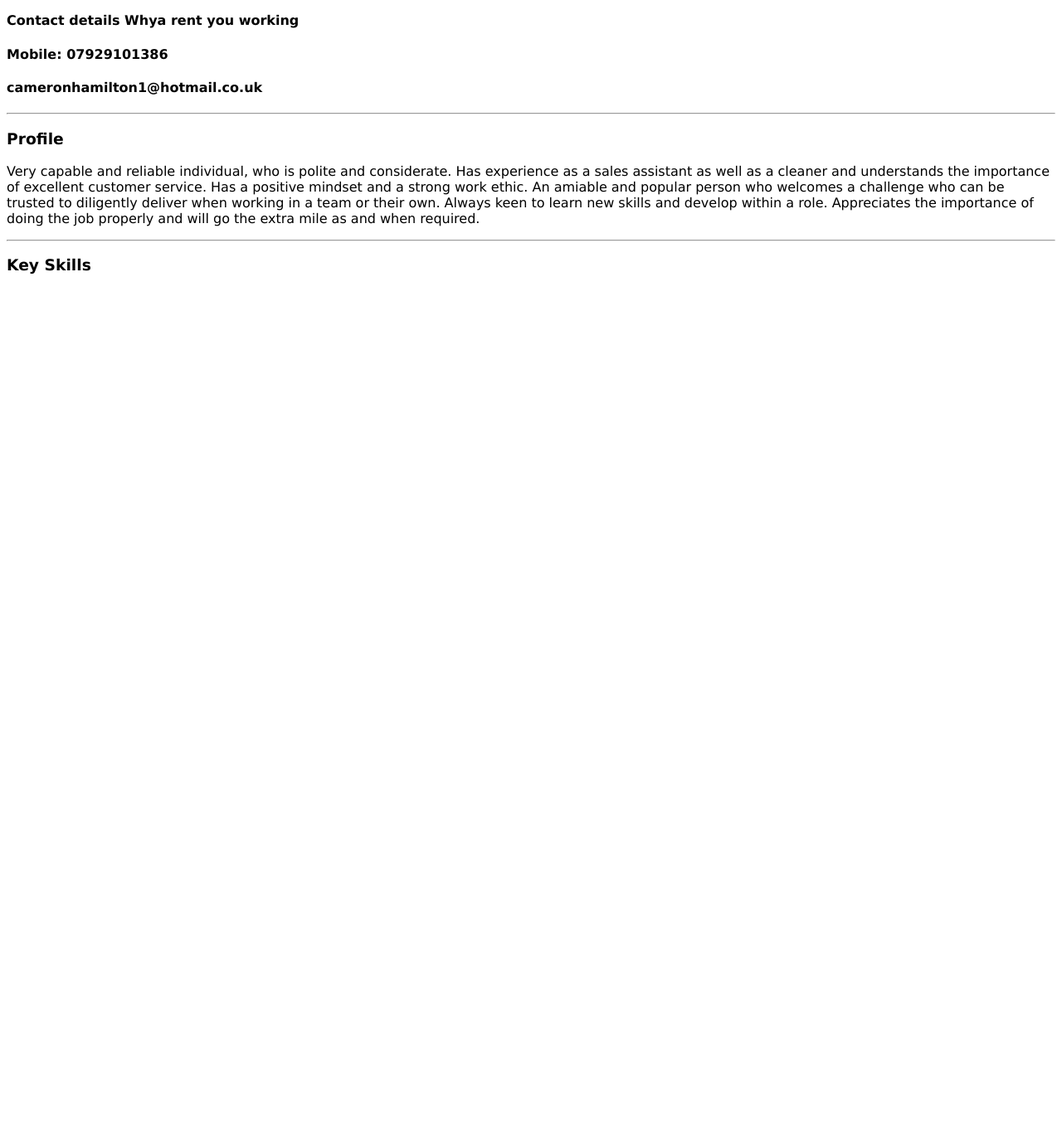
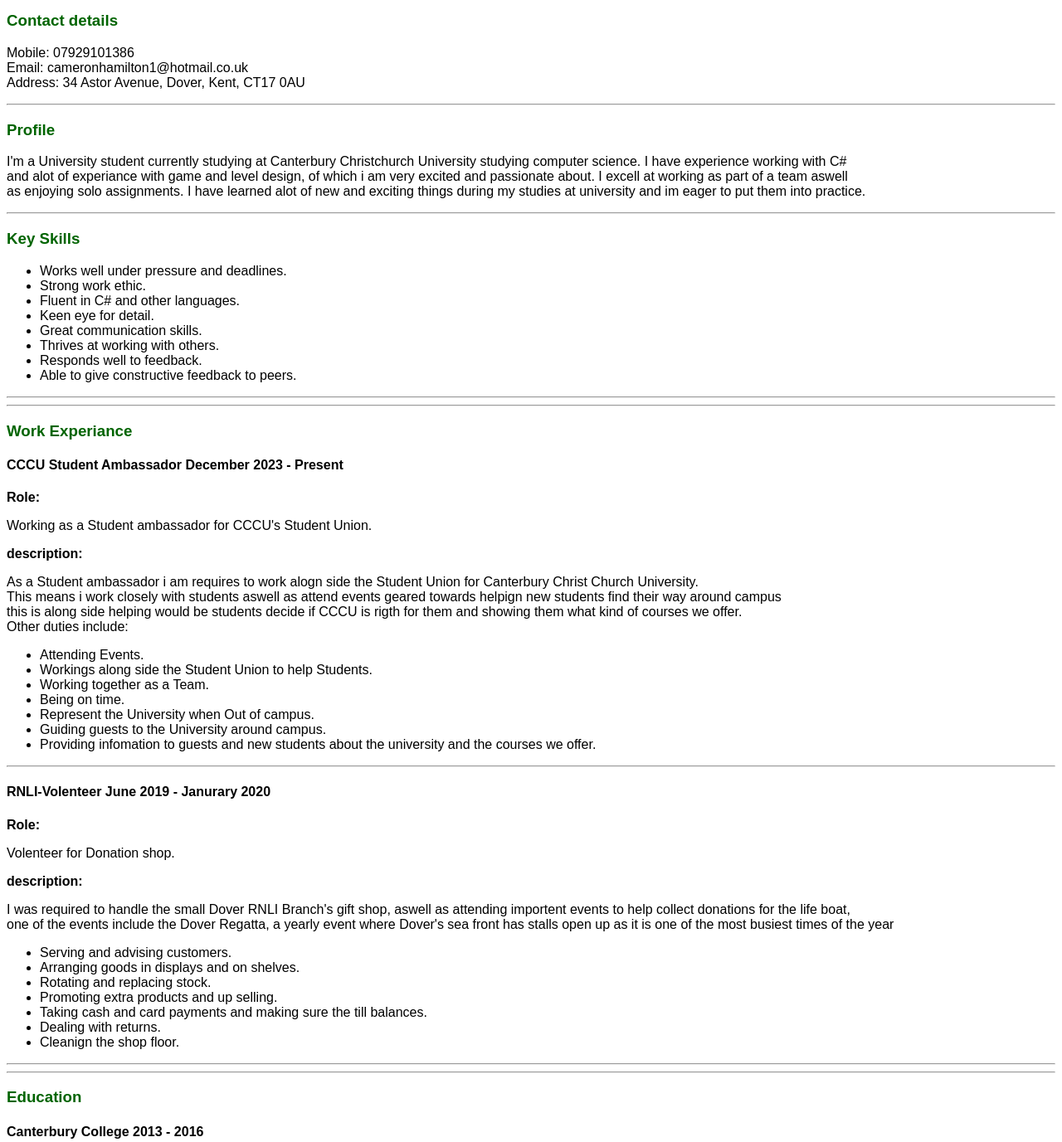
Before and after one commit to CamHam1024/CamHam1024.github.io, a plain HTML site: page index.html in a window 1280 px wide. Shown: the part 60-1437 px from the top of the page at 83% size. Before the commit the page ends 800 px from the top, so only its background shows below. Drawn offline with Linux system fonts and the light colour scheme.

Commit message:
Added, Key skills and Work Experiences

```diff
--- a/index.html
+++ b/index.html
@@ -4,7 +4,7 @@
     <head>
         <meta charset="utf-8">
 
-        <title>Cameron's CV  [TyPicture]</title>
+        <title>Cameron's CV</title>
 
         <!-- Load external CSS styles -->
         <link href="./style.css" rel="stylesheet">
@@ -13,23 +13,92 @@
 
     <body>
 
-    <h1 class="CV-Name"> Cameron Hamilton's CV </h1>
-    <h4> Contact details Whya rent you working</h3>
-    <h4> Mobile: 07929101386 </h3>
-    <h4> cameronhamilton1@hotmail.co.uk </h3>
+        <h1 class="CV-Name"> Cameron Hamilton's CV </h1>
+        <h3> Contact details</h3>
+        <p>
+            Mobile: 07929101386<br>
+            Email: cameronhamilton1@hotmail.co.uk<br>
+            Address: 34 Astor Avenue, Dover, Kent, CT17 0AU
+        </p>
 
-    <hr>
-    <h3> Profile </h3>
+        <hr>
+        <h3> Profile </h3>
 
-    <p> Very capable and reliable individual,
-        who is polite and considerate.
-        Has experience as a sales assistant as well as a cleaner and understands the importance of excellent customer service.
-        Has a positive mindset and a strong work ethic.
-        An amiable and popular person who welcomes a challenge who can be trusted to diligently deliver when working in a team or their own.
-        Always keen to learn new skills and develop within a role. Appreciates the importance of doing the job properly and will go the extra mile as and when required.</p>
+        <p>
+            I'm a University student currently studying at Canterbury Christchurch University studying computer science. I have experience working with C# <br>and alot of experiance with game
+            and level design, of which i am very excited and passionate about. I excell at working as part of a team aswell <br>as enjoying solo assignments. I have learned alot of new and exciting
+            things during my studies at university and im eager to put them into practice.
+        </p>
 
-    <hr>
-    <h3> Key Skills </h3>
+        <hr>
+        <h3> Key Skills </h3>
+        <ul>
+            <li> Works well under pressure and deadlines. </li>
+            <li> Strong work ethic. </li>
+            <li> Fluent in C# and other languages. </li>
+            <li> Keen eye for detail. </li>
+            <li> Great communication skills. </li>
+            <li> Thrives at working with others. </li>
+            <li> Responds well to feedback. </li>
+            <li> Able to give constructive feedback to peers. </li>
+        </ul>
+        <hr>
+        <hr>
+        <!---->
+        <h3> Work Experiance </h3>
+
+        <h4> CCCU Student Ambassador December 2023 - Present </h4>
+
+        <p class="Bold">Role:</p>
+        <p>Working as a Student ambassador for CCCU's Student Union.</p>
+
+        <p class="Bold"> description:</p>
+        <p>
+            As a Student ambassador i am requires to work alogn side the Student Union for Canterbury Christ Church University.<br>
+            This means i work closely with students aswell as attend events geared towards helpign new students find their way around campus<br>
+            this is along side helping would be students decide if CCCU is rigth for them and showing them what kind of courses we offer.<br>
+            Other duties include:
+        </p>
+
+        <ul>
+            <li> Attending Events. </li>
+            <li> Workings along side the Student Union to help Students. </li>
+            <li> Working together as a Team. </li>
+            <li> Being on time. </li>
+            <li> Represent the University when Out of campus. </li>
+            <li> Guiding guests to the University around campus. </li>
+            <li> Providing infomation to guests and new students about the university and the courses we offer. </li>
+        </ul>
+
+        <!---->
+        <hr>
+        <h4> RNLI-Volenteer  June 2019 - Janurary 2020 </h4>
+
+        <p class="Bold">Role:</p>
+        <p>Volenteer for Donation shop.</p>
+
+        <p class="Bold"> description:</p>
+        <p>
+            I was required to handle the small Dover RNLI Branch's gift shop, aswell as attending importent events to help collect donations for the life boat,<br>
+            one of the events include the Dover Regatta, a yearly event where Dover's  sea front has stalls open up as it is one of the most busiest times of the year
+        </p>
+
+        <ul>
+            <li> Serving and advising customers. </li>
+            <li> Arranging goods in displays and on shelves.</li>
+            <li> Rotating and replacing stock. </li>
+            <li> Promoting extra products and up selling.</li>
+            <li> Taking cash and card payments and making sure the till balances. </li>
+            <li> Dealing with returns. </li>
+            <li> Cleanign the shop floor. </li>
+        </ul>
+
+        <!---->
+        <hr>
+        <hr>
+        <h3> Education </h3>
+
+        <h4> Canterbury College 2013 - 2016 </h4>
 
     </body>
 </html>
--- a/style.css
+++ b/style.css
@@ -1,10 +1,18 @@
 * {
-    font-family: verdana;
+    font-family: "Source Sans Pro", sans-serif;
+    text-align: left;
 }
 
 .CV-Name {
-    text-align: left;
     font-family: "Source Sans Pro", sans-serif;
     font-size: 30px;
     color: darkgreen;
 }
+
+.Bold {
+    font-weight: bold;
+}
+
+h3 {
+    color: darkgreen;
+}
```
